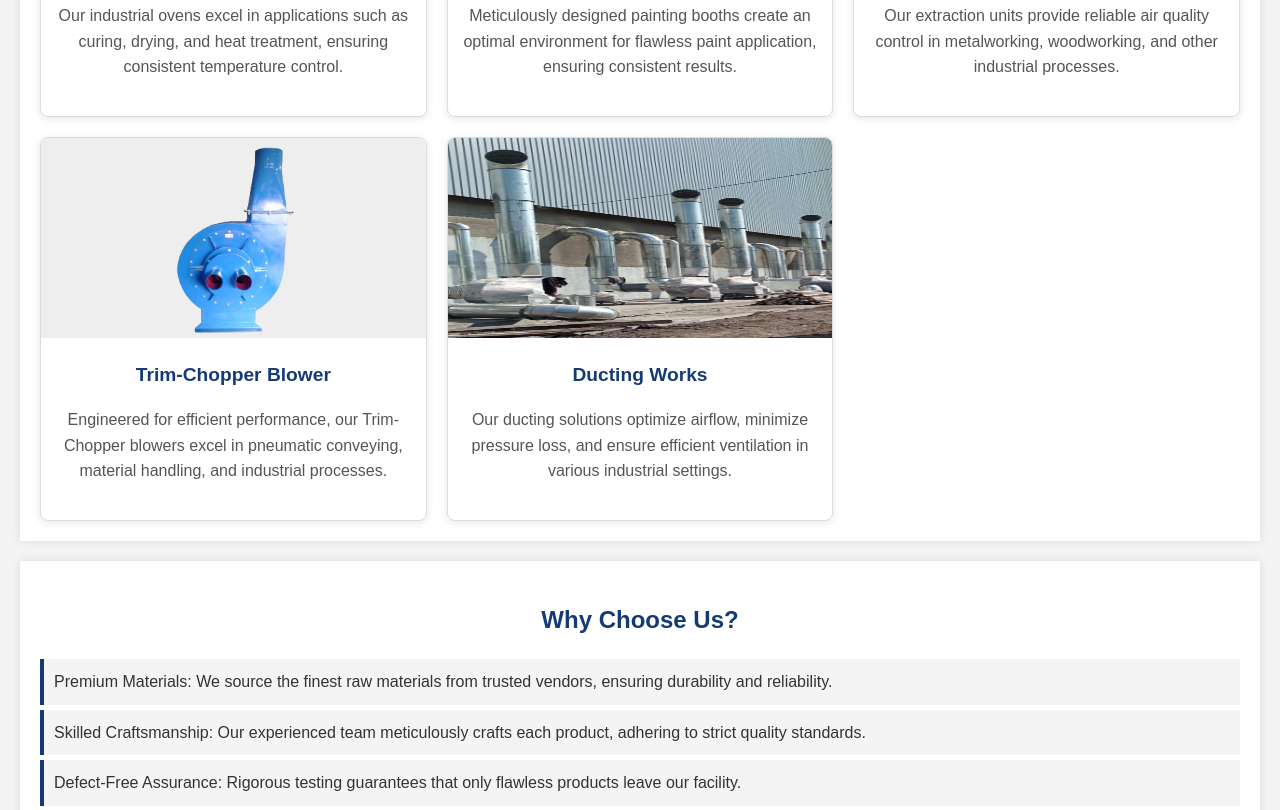
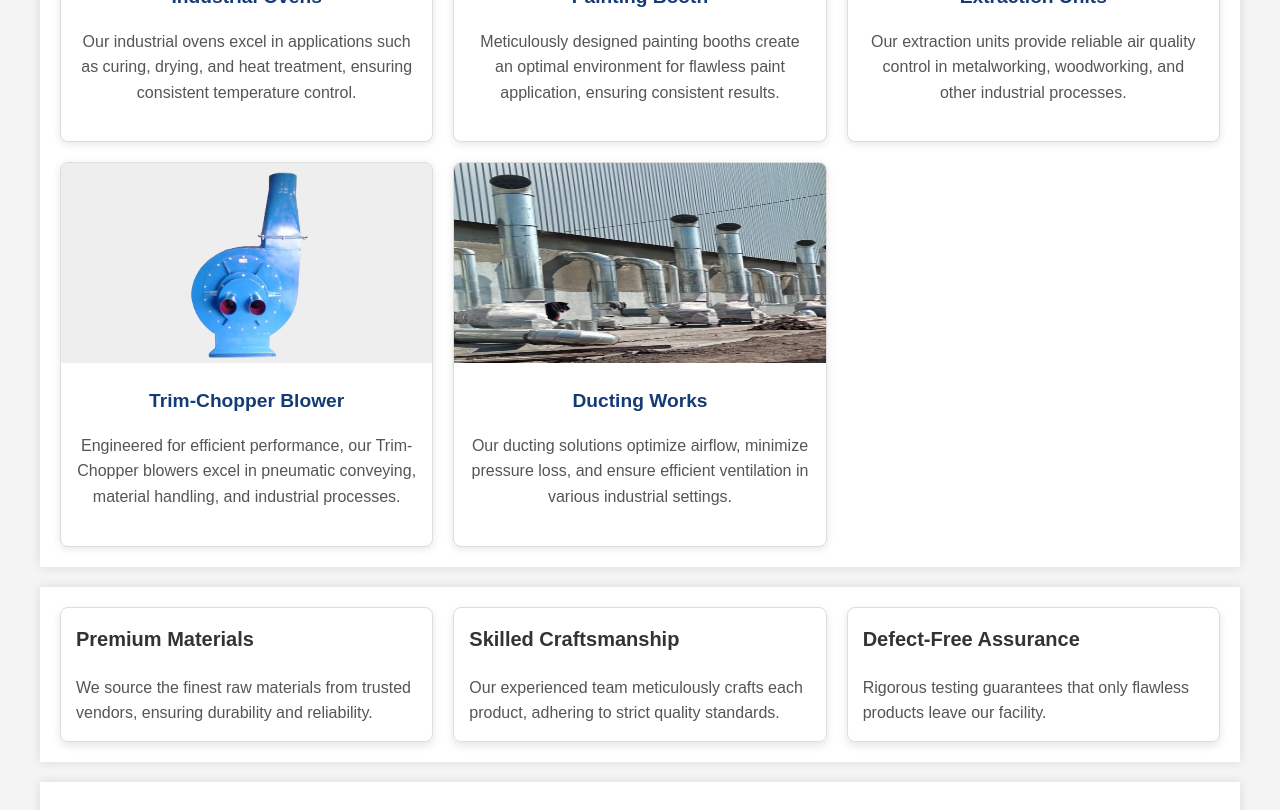
Before and after one commit to Aayush27032001/tigerengg, a plain HTML site: page index.html in a window 1280 px wide. Shown: the part 1392-2202 px from the top of the page. Drawn offline with Linux system fonts and the light colour scheme.

Commit message:
changes website layout

```diff
--- a/index.html
+++ b/index.html
@@ -107,21 +107,35 @@
     </section>
 
     <section id="why-choose-us">
-      <h2>Why Choose Us?</h2>
-      <ul>
-        <li>
-          Premium Materials: We source the finest raw materials from trusted
-          vendors, ensuring durability and reliability.
-        </li>
-        <li>
-          Skilled Craftsmanship: Our experienced team meticulously crafts each
-          product, adhering to strict quality standards.
-        </li>
-        <li>
-          Defect-Free Assurance: Rigorous testing guarantees that only flawless
-          products leave our facility.
-        </li>
-      </ul>
+      <div class="card">
+        <div class="card-body">
+          <h3>Premium Materials</h3>
+          <p>
+            We source the finest raw materials from trusted vendors, ensuring
+            durability and reliability.
+          </p>
+        </div>
+      </div>
+
+      <div class="card">
+        <div class="card-body">
+          <h3>Skilled Craftsmanship</h3>
+          <p>
+            Our experienced team meticulously crafts each product, adhering to
+            strict quality standards.
+          </p>
+        </div>
+      </div>
+
+      <div class="card">
+        <div class="card-body">
+          <h3>Defect-Free Assurance</h3>
+          <p>
+            Rigorous testing guarantees that only flawless products leave our
+            facility.
+          </p>
+        </div>
+      </div>
     </section>
 
     <section id="areas-of-focus">
--- a/styles.css
+++ b/styles.css
@@ -1,4 +1,7 @@
 /* styles.css */
+* {
+  box-sizing: border-box;
+}
 body {
   font-family: Arial, sans-serif;
   margin: 0;
@@ -157,19 +160,18 @@ footer {
 }
 #about {
   padding: 20px;
-  background-color: #f4f4f4; /* Background color for contrast */
 }
 
 .about-container {
   display: flex;
-  align-items: center;
-  justify-content: space-between;
   flex-wrap: wrap;
+  justify-content: center;
 }
 
 .about-text {
   flex: 1;
   max-width: 50%;
+  min-width: 350px;
   padding: 20px;
 }
 
@@ -192,8 +194,55 @@ footer {
 }
 
 .about-image img {
-  width: 350px;
+  min-width: 200px;
+  max-width: 350px;
+  width: 100%;
   height: auto;
   border-radius: 8px; /* Optional: for rounded corners */
   box-shadow: 0 4px 8px rgba(0, 0, 0, 0.1); /* Optional: for shadow effect */
 }
+/* General styling for the section */
+#why-choose-us {
+  display: flex;
+  flex-wrap: wrap;
+  gap: 20px;
+  padding: 20px;
+}
+
+/* Styling for individual cards */
+.card {
+  flex: 1;
+  min-width: 250px;
+  border: 1px solid #ddd;
+  border-radius: 8px;
+  box-shadow: 0 4px 8px rgba(0, 0, 0, 0.1);
+  overflow: hidden;
+  transition: transform 0.3s, box-shadow 0.3s;
+}
+
+.card:hover {
+  transform: scale(1.02);
+  box-shadow: 0 6px 12px rgba(0, 0, 0, 0.15);
+}
+
+/* Styling for card images */
+.card img {
+  width: 100%;
+  height: 150px;
+  object-fit: cover;
+}
+
+/* Styling for card body */
+.card-body {
+  padding: 15px;
+}
+
+.card-body h3 {
+  margin-top: 0;
+  font-size: 1.25em;
+}
+
+.card-body p {
+  margin: 0;
+  color: #555;
+}
```
